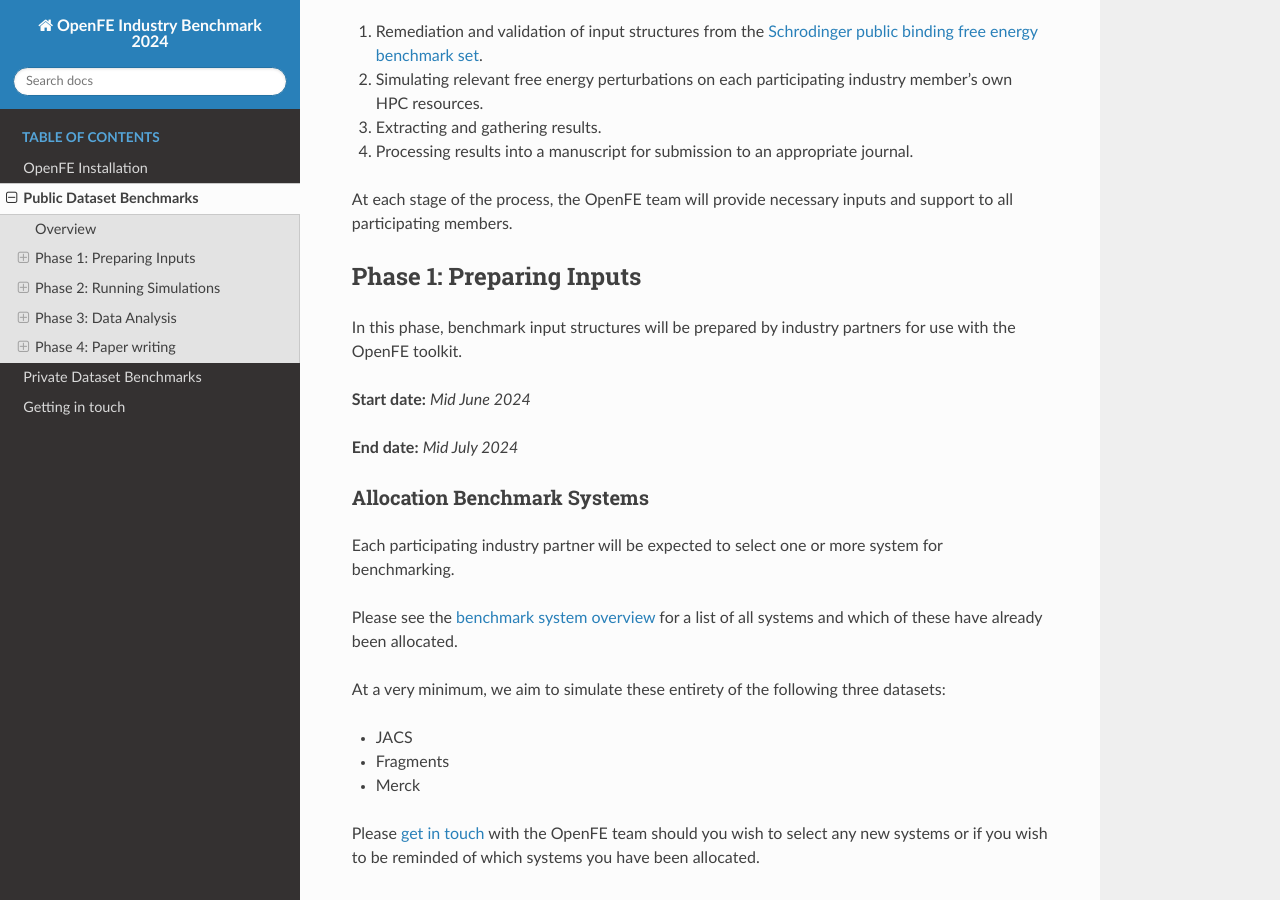
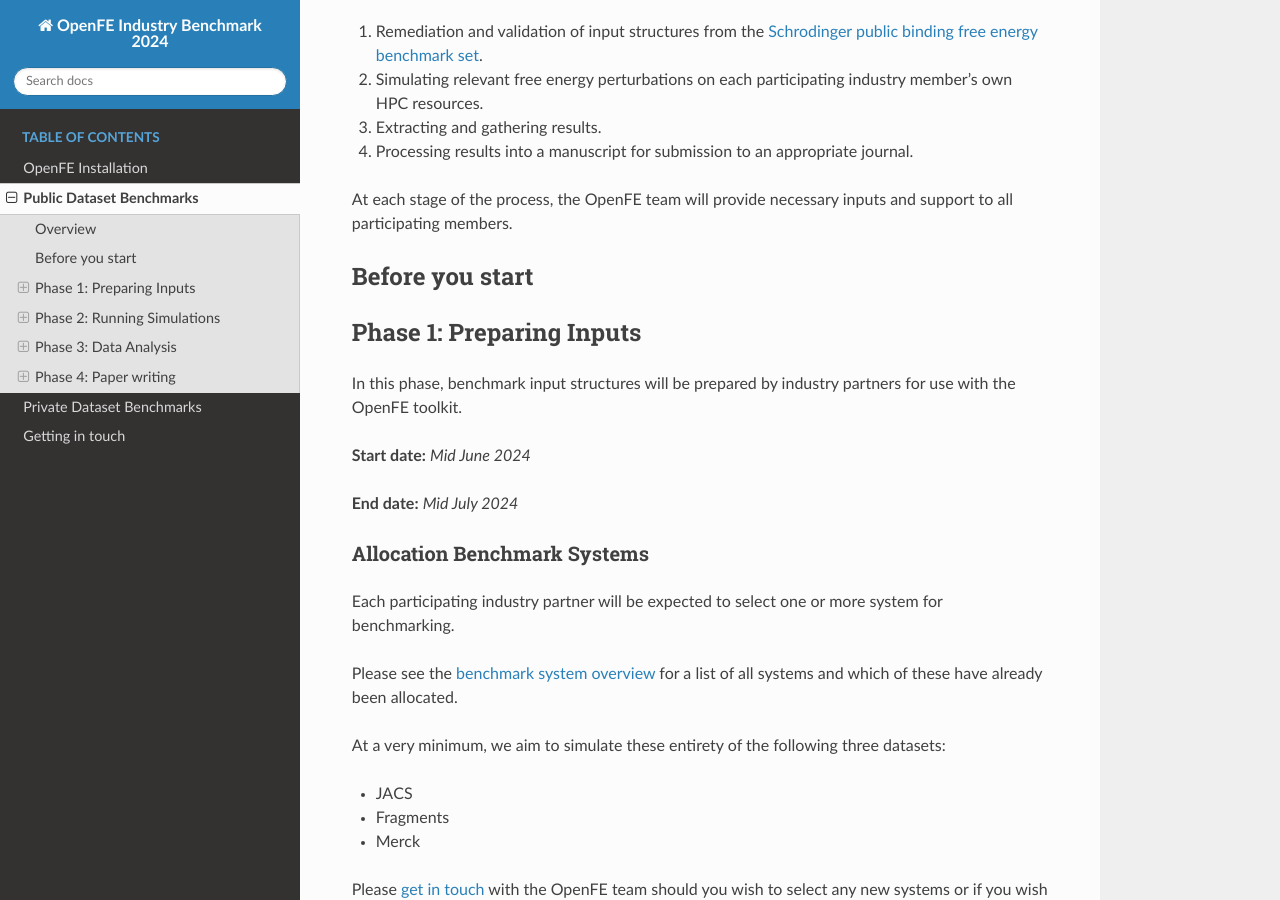
Before and after one commit to OpenFreeEnergy/IndustryBenchmarks2024, a Sphinx documentation site: the page built from docs/source/public/overview.rst, in a window 1280 px wide and 900 px high, scrolled down 1275 px. Built offline with Sphinx 7.4.7 and the Read the Docs theme 2.0.0, drawn with Linux system fonts in a browser that asks for light colours.

Commit message:
some changes

```diff
--- a/docs/source/installation.rst
+++ b/docs/source/installation.rst
@@ -1,3 +1,5 @@
+.. _installation:
+
 OpenFE Installation
 *******************
 
--- a/docs/source/public/overview.rst
+++ b/docs/source/public/overview.rst
@@ -33,6 +33,12 @@
 4. Processing results into a manuscript for submission to an appropriate journal.
 
 At each stage of the process, the OpenFE team will provide necessary inputs and support to all participating members.
+
+
+Before you start
+****************
+
+.. warning::
 
 
 .. _public_phase1:
```
